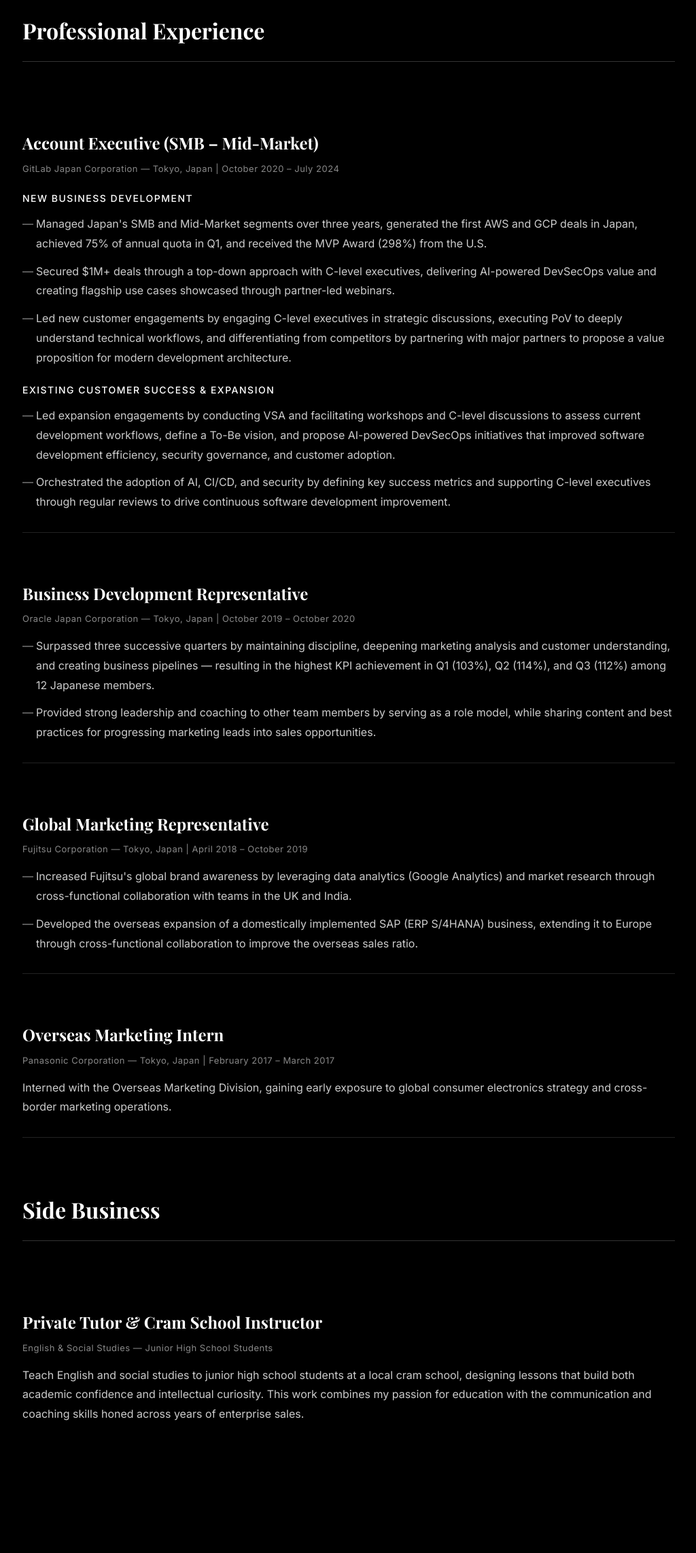
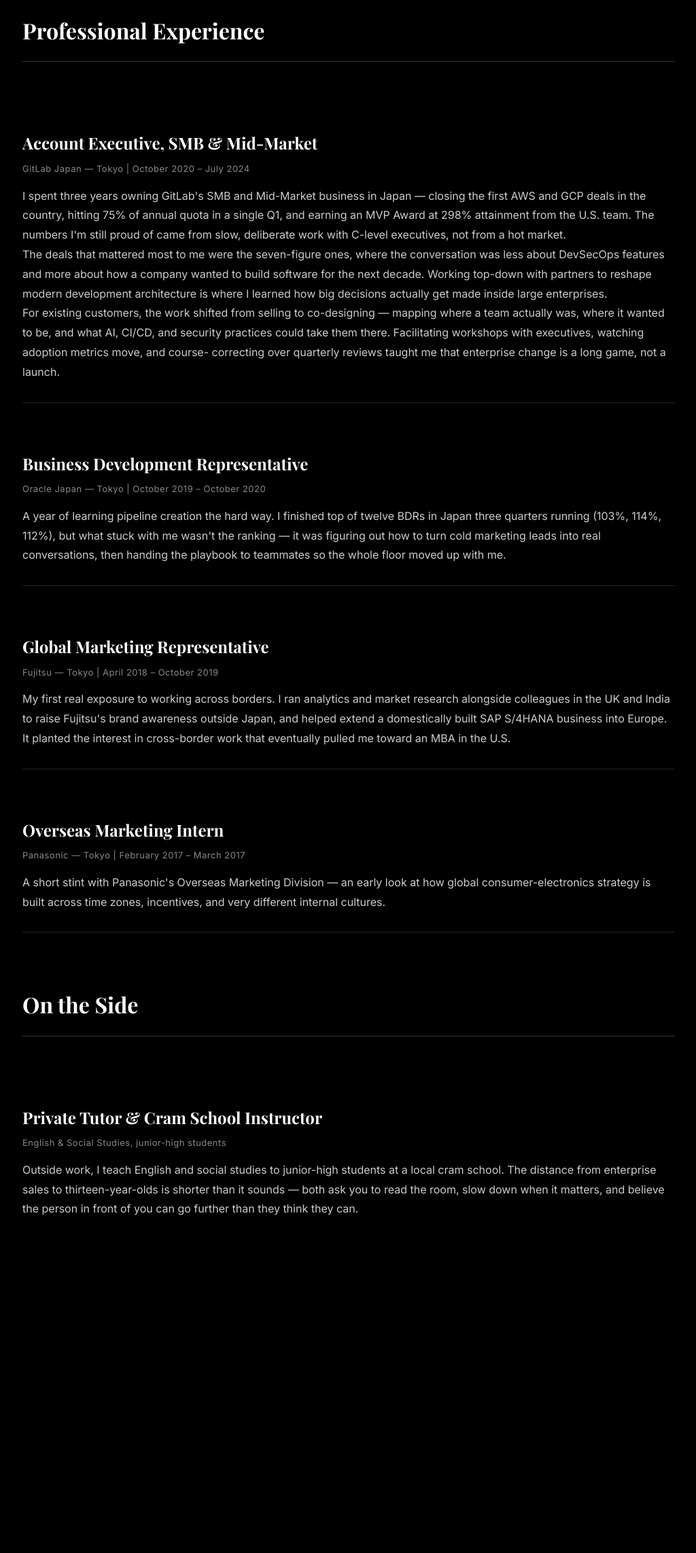
Before and after one commit to cer-apple/portfolio, a Django app: page /work/ in a window 1280 px wide. Shown: the part 276-2561 px from the top of the page at 68% size, without its empty margins (127-1151 px from the left). After the commit the page ends 2064 px from the top, so only its background shows below. Run offline with Django 5.2, Linux system fonts and the light colour scheme.

Commit message:
Rewrite WORK page in narrative voice
Move away from résumé-style bullets + jargon (PoV, VSA, To-Be,
DevSecOps acronyms) toward short reflective paragraphs matching the
PROFILE page voice. Keep the numbers that actually land (298% MVP, the
Oracle quarter-by-quarter streak) and let GitLab breathe with three
paragraphs while tightening Oracle / Fujitsu / Panasonic into single
paragraphs. Side-business section renamed "On the Side."

Co-Authored-By: Claude Opus 4.7 (1M context) <noreply@anthropic.com>

```diff
--- a/templates/work.html
+++ b/templates/work.html
@@ -10,62 +10,78 @@
         <h2 class="work-section-title">Professional Experience</h2>
 
         <div class="work-item">
-            <h3 class="work-position">Account Executive (SMB – Mid-Market)</h3>
-            <p class="work-company">GitLab Japan Corporation — Tokyo, Japan | October 2020 – July 2024</p>
-
-            <h4 class="work-role">New Business Development</h4>
-            <ul class="work-bullets">
-                <li>Managed Japan's SMB and Mid-Market segments over three years, generated the first AWS and GCP deals in Japan, achieved 75% of annual quota in Q1, and received the MVP Award (298%) from the U.S.</li>
-                <li>Secured $1M+ deals through a top-down approach with C-level executives, delivering AI-powered DevSecOps value and creating flagship use cases showcased through partner-led webinars.</li>
-                <li>Led new customer engagements by engaging C-level executives in strategic discussions, executing PoV to deeply understand technical workflows, and differentiating from competitors by partnering with major partners to propose a value proposition for modern development architecture.</li>
-            </ul>
-
-            <h4 class="work-role">Existing Customer Success &amp; Expansion</h4>
-            <ul class="work-bullets">
-                <li>Led expansion engagements by conducting VSA and facilitating workshops and C-level discussions to assess current development workflows, define a To-Be vision, and propose AI-powered DevSecOps initiatives that improved software development efficiency, security governance, and customer adoption.</li>
-                <li>Orchestrated the adoption of AI, CI/CD, and security by defining key success metrics and supporting C-level executives through regular reviews to drive continuous software development improvement.</li>
-            </ul>
+            <h3 class="work-position">Account Executive, SMB &amp; Mid-Market</h3>
+            <p class="work-company">GitLab Japan — Tokyo | October 2020 &ndash; July 2024</p>
+            <p class="work-description">
+                I spent three years owning GitLab's SMB and Mid-Market business in Japan
+                — closing the first AWS and GCP deals in the country, hitting 75% of
+                annual quota in a single Q1, and earning an MVP Award at 298% attainment
+                from the U.S. team. The numbers I'm still proud of came from slow,
+                deliberate work with C-level executives, not from a hot market.
+            </p>
+            <p class="work-description">
+                The deals that mattered most to me were the seven-figure ones, where the
+                conversation was less about DevSecOps features and more about how a
+                company wanted to build software for the next decade. Working top-down
+                with partners to reshape modern development architecture is where I
+                learned how big decisions actually get made inside large enterprises.
+            </p>
+            <p class="work-description">
+                For existing customers, the work shifted from selling to co-designing —
+                mapping where a team actually was, where it wanted to be, and what AI,
+                CI/CD, and security practices could take them there. Facilitating
+                workshops with executives, watching adoption metrics move, and course-
+                correcting over quarterly reviews taught me that enterprise change is a
+                long game, not a launch.
+            </p>
         </div>
 
         <div class="work-item">
             <h3 class="work-position">Business Development Representative</h3>
-            <p class="work-company">Oracle Japan Corporation — Tokyo, Japan | October 2019 – October 2020</p>
-            <ul class="work-bullets">
-                <li>Surpassed three successive quarters by maintaining discipline, deepening marketing analysis and customer understanding, and creating business pipelines — resulting in the highest KPI achievement in Q1 (103%), Q2 (114%), and Q3 (112%) among 12 Japanese members.</li>
-                <li>Provided strong leadership and coaching to other team members by serving as a role model, while sharing content and best practices for progressing marketing leads into sales opportunities.</li>
-            </ul>
+            <p class="work-company">Oracle Japan — Tokyo | October 2019 &ndash; October 2020</p>
+            <p class="work-description">
+                A year of learning pipeline creation the hard way. I finished top of
+                twelve BDRs in Japan three quarters running (103%, 114%, 112%), but what
+                stuck with me wasn't the ranking — it was figuring out how to turn cold
+                marketing leads into real conversations, then handing the playbook to
+                teammates so the whole floor moved up with me.
+            </p>
         </div>
 
         <div class="work-item">
             <h3 class="work-position">Global Marketing Representative</h3>
-            <p class="work-company">Fujitsu Corporation — Tokyo, Japan | April 2018 – October 2019</p>
-            <ul class="work-bullets">
-                <li>Increased Fujitsu's global brand awareness by leveraging data analytics (Google Analytics) and market research through cross-functional collaboration with teams in the UK and India.</li>
-                <li>Developed the overseas expansion of a domestically implemented SAP (ERP S/4HANA) business, extending it to Europe through cross-functional collaboration to improve the overseas sales ratio.</li>
-            </ul>
+            <p class="work-company">Fujitsu — Tokyo | April 2018 &ndash; October 2019</p>
+            <p class="work-description">
+                My first real exposure to working across borders. I ran analytics and
+                market research alongside colleagues in the UK and India to raise
+                Fujitsu's brand awareness outside Japan, and helped extend a
+                domestically built SAP S/4HANA business into Europe. It planted the
+                interest in cross-border work that eventually pulled me toward an MBA
+                in the U.S.
+            </p>
         </div>
 
         <div class="work-item">
             <h3 class="work-position">Overseas Marketing Intern</h3>
-            <p class="work-company">Panasonic Corporation — Tokyo, Japan | February 2017 – March 2017</p>
+            <p class="work-company">Panasonic — Tokyo | February 2017 &ndash; March 2017</p>
             <p class="work-description">
-                Interned with the Overseas Marketing Division, gaining early exposure
-                to global consumer electronics strategy and cross-border marketing
-                operations.
+                A short stint with Panasonic's Overseas Marketing Division — an early
+                look at how global consumer-electronics strategy is built across time
+                zones, incentives, and very different internal cultures.
             </p>
         </div>
 
-        <h2 class="work-section-title">Side Business</h2>
+        <h2 class="work-section-title">On the Side</h2>
 
         <div class="work-item">
             <h3 class="work-position">Private Tutor &amp; Cram School Instructor</h3>
-            <p class="work-company">English &amp; Social Studies — Junior High School Students</p>
+            <p class="work-company">English &amp; Social Studies, junior-high students</p>
             <p class="work-description">
-                Teach English and social studies to junior high school students at a
-                local cram school, designing lessons that build both academic
-                confidence and intellectual curiosity. This work combines my passion
-                for education with the communication and coaching skills honed across
-                years of enterprise sales.
+                Outside work, I teach English and social studies to junior-high students
+                at a local cram school. The distance from enterprise sales to
+                thirteen-year-olds is shorter than it sounds — both ask you to read the
+                room, slow down when it matters, and believe the person in front of you
+                can go further than they think they can.
             </p>
         </div>
     </div>
```
